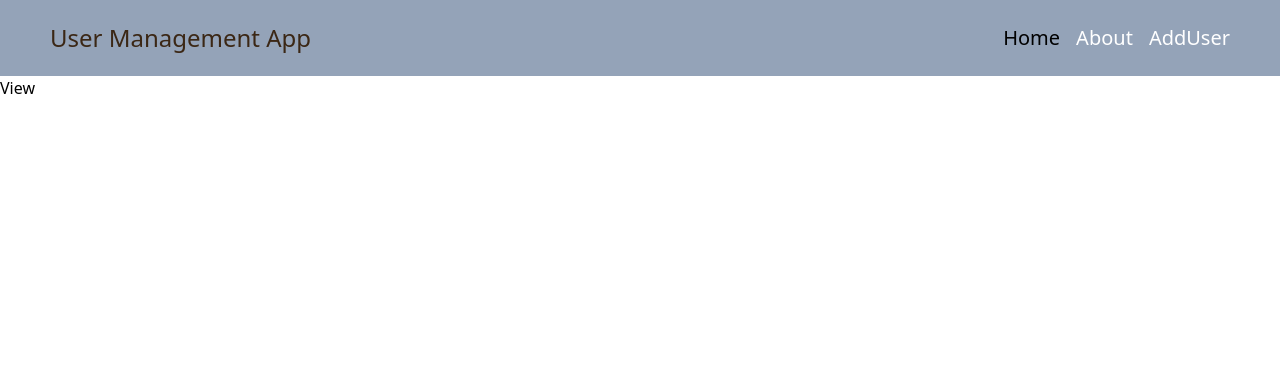
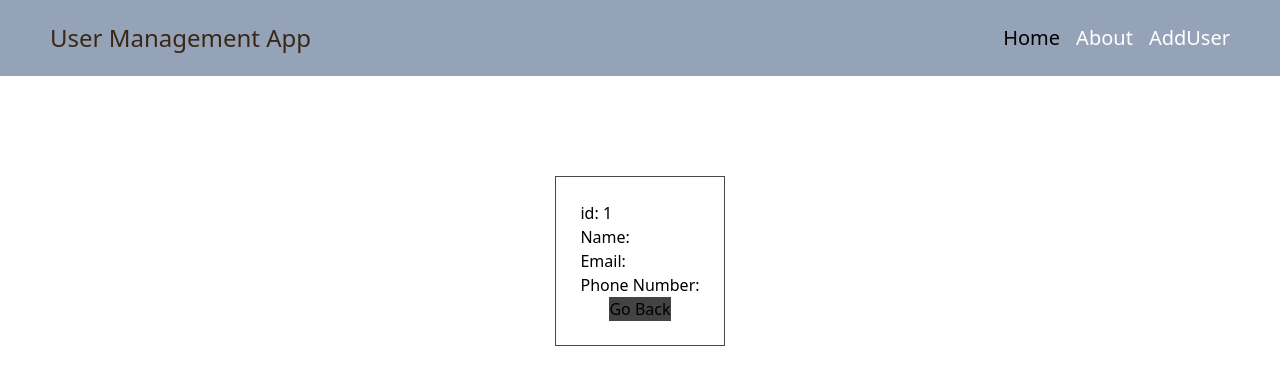
Before and after one commit to Tausif4171/User-Management-System, a React (Create React App) app in the folder frontend/: page /view/1 in a window 1280 px wide. Shown: the top 384 px of the page. Built offline with nearby package versions, Linux system fonts and the light colour scheme; no server answers.

Commit message:
view component ❄️

```diff
--- a/frontend/src/pages/AddEdit.tsx
+++ b/frontend/src/pages/AddEdit.tsx
@@ -46,16 +46,6 @@ function AddEdit() {
     navigate('/')
   }
 
-  function handleSubmit(e: any) {
-    e.preventDefault()
-    if (!id) {
-      postUserData(state)
-    }
-    else {
-      updateUserData(state, id)
-    }
-  }
-
   const getSingleUser = async (id: string) => {
     const response = await axios.get(`http://localhost:5000/user/${id}`)
     console.log(response)
@@ -67,6 +57,16 @@ function AddEdit() {
       getSingleUser(id)
     }
   }, [id])
+
+  function handleSubmit(e: any) {
+    e.preventDefault()
+    if (!id) {
+      postUserData(state)
+    }
+    else {
+      updateUserData(state, id)
+    }
+  }
 
   return (
     <div className="flex flex-col  items-center mt-[120px] w-full h-screen leading-10">
--- a/frontend/src/pages/View.tsx
+++ b/frontend/src/pages/View.tsx
@@ -1,8 +1,33 @@
-import React from 'react'
+import axios from 'axios'
+import React, { useState, useEffect } from 'react'
+import { Link, useParams } from 'react-router-dom'
 
 function View() {
+  const [state, setState] = useState<any>({})
+  const { id } = useParams()
+  const getSingleUser = async (id: string) => {
+    const response = await axios.get(`http://localhost:5000/user/${id}`)
+    console.log(response)
+    setState({ ...response.data[0] })
+  }
+
+  useEffect(() => {
+    if (id) {
+      getSingleUser(id)
+    }
+  }, [id])
   return (
-    <div>View</div>
+    <div className='flex flex-row justify-center items-center w-[100%] mt-[100px]'>
+      <div className=' flex flex-col border-[1px] border-[#4b4848] border-solid p-6'>
+        <span>id: {id}</span>
+        <span>Name: {state.name && state.name}</span>
+        <span>Email: {state.email && state.email}</span>
+        <span>Phone Number: {state.phoneNumber && state.phoneNumber}</span>
+        <div className='flex justify-center items-center'>
+          <Link to={'/'}><button className='bg-[#444242]'>Go Back</button></Link>
+        </div>
+      </div>
+    </div>
   )
 }
 
```
